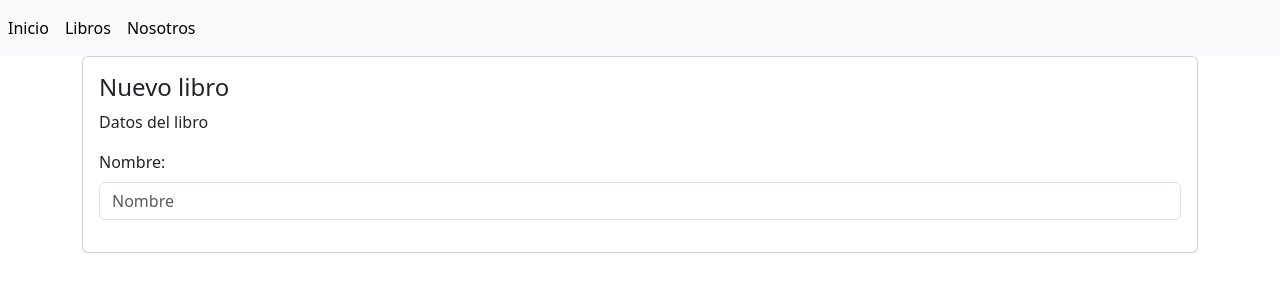
After one commit to areycihp/sistema, a Django app: page /libros/crear in a window 1280 px wide. The commit adds this page. Shown: the top 300 px of the page. Run offline with Django 3.2, Linux system fonts and the light colour scheme.

Commit message:
feat: Adding views for CRUD (static data)

```diff
--- a/libreria/templates/base.html
+++ b/libreria/templates/base.html
@@ -16,9 +16,9 @@
 <body>
     <nav class="navbar navbar-expand navbar-light bg-light">
         <div class="nav navbar-nav">
-            <a class="nav-item nav-link active" href="#" aria-current="page">Inicio</a><span class="visually-hidden">(current)</span>
-            <a class="nav-item nav-link active" href="#" aria-current="page">Libros</a><span class="visually-hidden">(current)</span>
-            <a class="nav-item nav-link active" href="#" aria-current="page">Nosotros</a><span class="visually-hidden">(current)</span>
+            <a class="nav-item nav-link active" href="{% url 'inicio' %}" aria-current="page">Inicio</a><span class="visually-hidden">(current)</span>
+            <a class="nav-item nav-link active" href="{% url 'libros' %}" aria-current="page">Libros</a><span class="visually-hidden">(current)</span>
+            <a class="nav-item nav-link active" href="{% url 'nosotros' %}" aria-current="page">Nosotros</a><span class="visually-hidden">(current)</span>
             <!-- <a class="nav-item nav-link" href="#">Home</a> -->
         </div>
     </nav>
--- /dev/null
+++ b/libreria/templates/libros/crear.html
@@ -0,0 +1,14 @@
+{% extends "base.html" %}
+{% block titulo %} Agregar nuevo libro {% endblock %}
+{% block contenido %}
+
+<div class="card">
+    <div class="card-body">
+        <h4 class="card-title">Nuevo libro</h4>
+        <p class="card-text">Datos del libro</p>
+        {% include 'libros/form.html' %}
+    </div>
+</div>
+
+
+{% endblock %}
--- /dev/null
+++ b/libreria/templates/libros/form.html
@@ -0,0 +1,13 @@
+<form enctype="multipart/form-data" method="POST">
+    <div class="mb-3">
+        <label for="" class="form-label">Nombre:</label>
+        <input
+            type="text"
+            class="form-control"
+            placeholder="Nombre"
+        />
+    </div>
+
+
+
+</form>
--- a/libreria/urls.py
+++ b/libreria/urls.py
@@ -6,4 +6,7 @@ from . import views
 urlpatterns = [
     path('', views.inicio, name='inicio'), #Lleva el view de Inicio
     path('nosotros', views.nosotros, name='nosotros'),
+    path('libros', views.libros, name='libros'),
+    path('libros/crear', views.crear, name='crear'),
+    path('libros/editar', views.editar, name='editar'),
 ]
--- a/libreria/views.py
+++ b/libreria/views.py
@@ -5,7 +5,17 @@ from django.http import HttpResponse
 # Create your views here.
 
 def inicio(request):
-    return HttpResponse("Bienvenido bro") #Imprime solo el texto
+    # return HttpResponse("Bienvenido bro") #Imprime solo el texto
+    return render(request, 'paginas/inicio.html')
 
 def nosotros(request):
     return render(request, 'paginas/nosotros.html') #Busca el HTML
+
+def libros(request):
+    return render(request, 'libros/index.html')
+
+def crear(request):
+    return render(request, 'libros/crear.html')
+
+def editar(request):
+    return render(request, 'libros/editar.html')
```
Also changed, not shown: libreria/templates/libros/editar.html (added, +13 -0 lines), libreria/templates/libros/index.html (added, +68 -0 lines), libreria/templates/paginas/inicio.html (added, +16 -0 lines).
